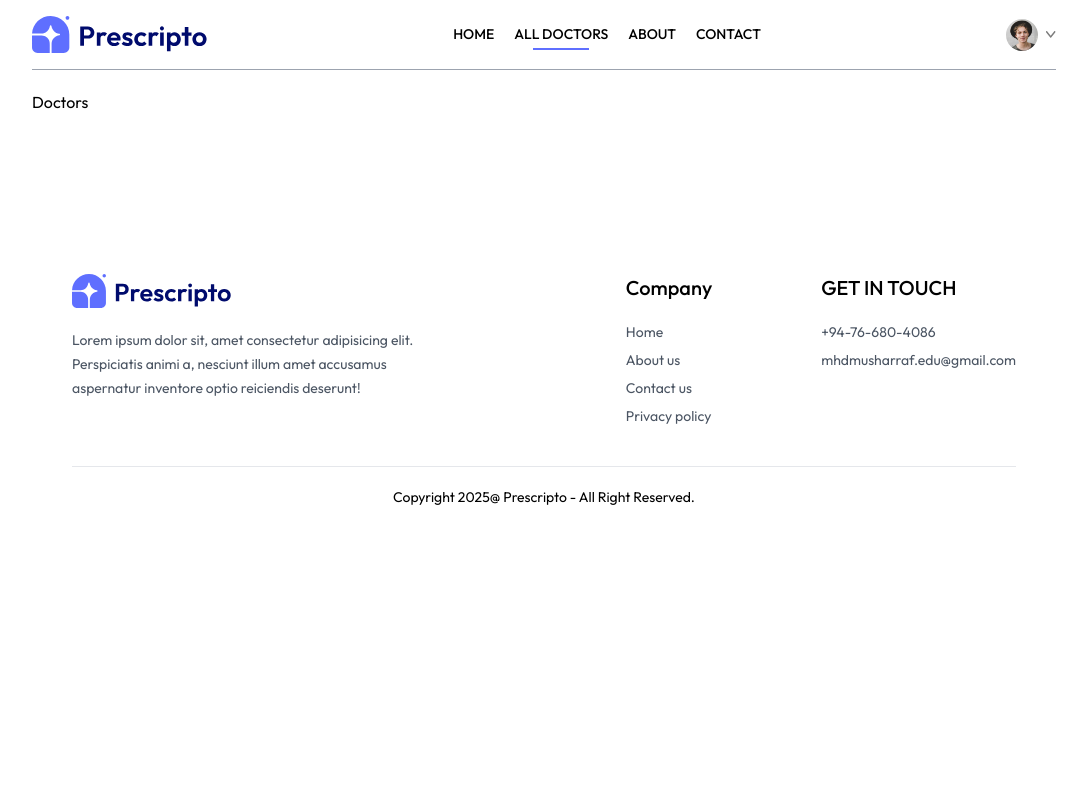
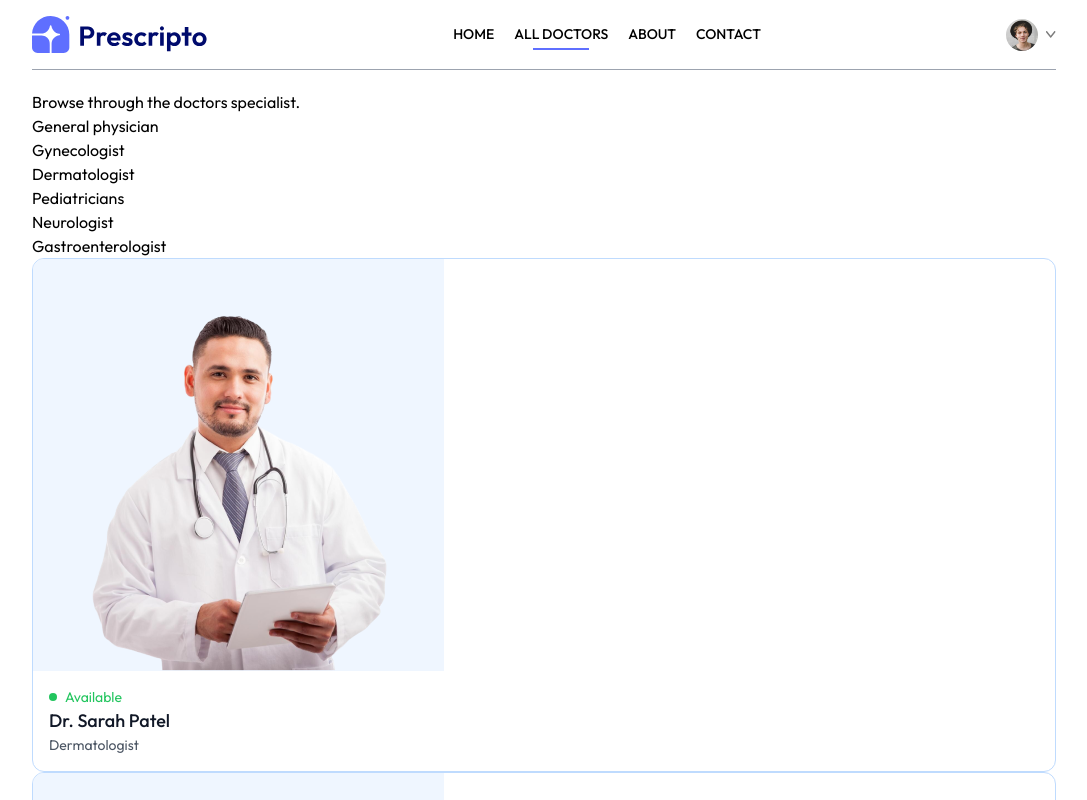
Before and after one commit to mhdmusharraf/Doctor-Appointment-Booking-App, a React (Vite) app in the folder frontend/: page /doctors/Dermatologist in a window 1280 px wide. Shown: the top 800 px of the page, without its empty margins (96-1183 px from the left). Built offline with nearby package versions, Linux system fonts and the light colour scheme.

Commit message:
Doctors page logic added

```diff
--- a/frontend/src/components/Navbar.jsx
+++ b/frontend/src/components/Navbar.jsx
@@ -10,7 +10,7 @@
 
   return (
     <div className="flex items-center justify-between text-sm py-4 mb-5 border-b border-b-gray-400">
-      <img className="w-44 cursor-pointer" src={assets.logo} alt="" />
+      <img onClick={()=>navigate('/')} className="w-44 cursor-pointer" src={assets.logo} alt="" />
       <ul className="hidden md:flex items-start gap-5 font-medium">
         <NavLink to="/">
           <li className="py-1">HOME</li>
--- a/frontend/src/pages/Doctors.jsx
+++ b/frontend/src/pages/Doctors.jsx
@@ -1,11 +1,61 @@
-import React from 'react'
+import React, { useContext, useEffect, useState } from "react";
+import { useNavigate, useParams } from "react-router-dom";
+import { AppContext } from "../context/AppContext";
 
 const Doctors = () => {
+  const { speciality } = useParams();
+  const [filterDoc, setFilterDoc] = useState([]);
+  const navigate = useNavigate();
+
+  const { doctors } = useContext(AppContext);
+
+  const applyFilter = () => {
+    if (speciality) {
+      setFilterDoc(doctors.filter((doc) => doc.speciality === speciality));
+    } else {
+      setFilterDoc(doctors);
+    }
+  };
+
+  useEffect(() => {
+    applyFilter();
+  }, [doctors, speciality]);
+
   return (
     <div>
-      Doctors
+      <p>Browse through the doctors specialist.</p>
+      <div>
+        <div>
+          <p>General physician</p>
+          <p>Gynecologist</p>
+          <p>Dermatologist</p>
+          <p>Pediatricians</p>
+          <p>Neurologist</p>
+          <p>Gastroenterologist</p>
+        </div>
+        <div>
+          {filterDoc.map((item, index) => (
+            <div
+              onClick={() => navigate(`/appointment/${item._id}`)}
+              key={index}
+              className="border border-blue-200 rounded-xl overflow-hidden cursor-pointer hover:translate-y-[-10px] transition-all duration-500"
+            >
+              <img className="bg-blue-50" src={item.image} alt="" />
+              <div className="p-4">
+                <div className="flex items-center gap-2 text-sm text-center text-green-500">
+                  <p className="w-2 h-2 bg-green-500 rounded-full"></p>
+                  <p>Available</p>
+                </div>
+
+                <p className="text-gray-900 text-lg font-medium">{item.name}</p>
+                <p className="text-gray-600 text-sm">{item.speciality}</p>
+              </div>
+            </div>
+          ))}
+        </div>
+      </div>
     </div>
-  )
-}
+  );
+};
 
-export default Doctors
+export default Doctors;
```
